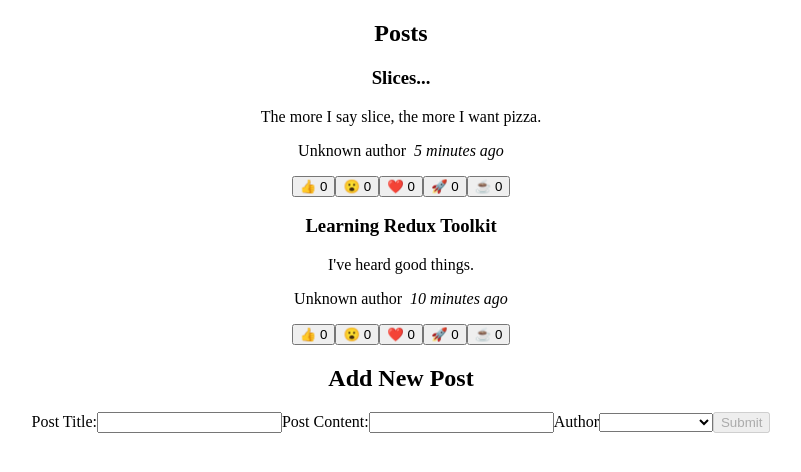
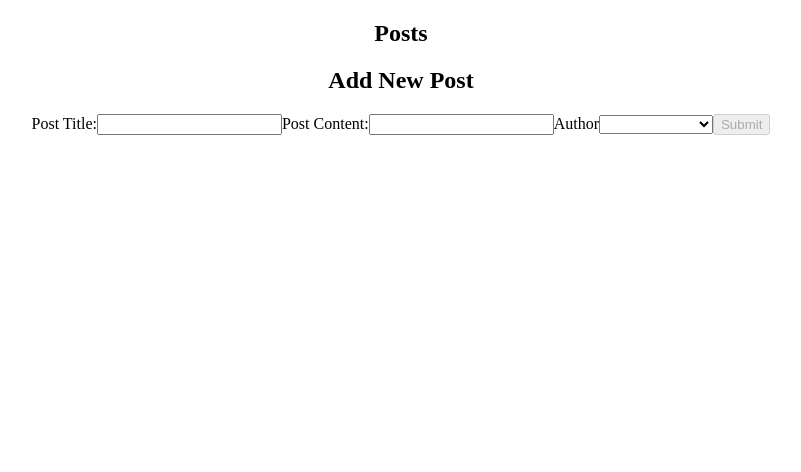
Before and after one commit to alimirhashimli1/redux-config, a React (Create React App) app: page / in a window 1280 px wide. Shown: the top 472 px of the page, without its empty margins (239-1040 px from the left). Built offline with nearby package versions, Linux system fonts and the light colour scheme.

Commit message:
started to add async thunk

```diff
--- a/package.json
+++ b/package.json
@@ -7,7 +7,7 @@
     "@testing-library/jest-dom": "^5.17.0",
     "@testing-library/react": "^13.4.0",
     "@testing-library/user-event": "^13.5.0",
-    "axios": "^1.6.2",
+    "axios": "^1.6.3",
     "date-fns": "^2.30.0",
     "react": "^18.2.0",
     "react-dom": "^18.2.0",
--- a/src/features/posts/postsSlice.js
+++ b/src/features/posts/postsSlice.js
@@ -1,33 +1,12 @@
-import { createSlice, nanoid } from "@reduxjs/toolkit";
+import { createSlice, nanoid, createAsyncThunk } from "@reduxjs/toolkit";
 import { sub } from "date-fns";
-const initialState = [
-  {
-    id: "1",
-    title: "Learning Redux Toolkit",
-    content: "I've heard good things.",
-    date: sub(new Date(), { minutes: 10 }).toISOString(),
-    reactions: {
-      thumbsUp: 0,
-      wow: 0,
-      heart: 0,
-      rocket: 0,
-      coffee: 0,
-    },
-  },
-  {
-    id: "2",
-    title: "Slices...",
-    content: "The more I say slice, the more I want pizza.",
-    date: sub(new Date(), { minutes: 5 }).toISOString(),
-    reactions: {
-      thumbsUp: 0,
-      wow: 0,
-      heart: 0,
-      rocket: 0,
-      coffee: 0,
-    },
-  },
-];
+import axios from "axios";
+const POSTS_URL = "http://jsonplaceholder.typicode.com/posts";
+const initialState = {
+  posts: [],
+  status: "idle",
+  error: null,
+};
 
 const postsSlice = createSlice({
   name: "posts",
@@ -35,7 +14,7 @@ const postsSlice = createSlice({
   reducers: {
     postsAdded: {
       reducer(state, action) {
-        state.push(action.payload);
+        state.posts.push(action.payload);
       },
       prepare(title, content, userId) {
         return {
@@ -58,7 +37,7 @@ const postsSlice = createSlice({
     },
     reactionAdded(state, action) {
       const { postId, reaction } = action.payload;
-      const existingPost = state.find((post) => post.id === postId);
+      const existingPost = state.posts.find((post) => post.id === postId);
       if (existingPost) {
         existingPost.reactions[reaction]++;
       }
@@ -66,7 +45,7 @@ const postsSlice = createSlice({
   },
 });
 
-export const selectAllPosts = (state) => state.posts;
+export const selectAllPosts = (state) => state.posts.posts;
 
 export const { postsAdded, reactionAdded } = postsSlice.actions;
 
```
Also changed, not shown: 1 other file (tests, documents, lock files or other folders).
